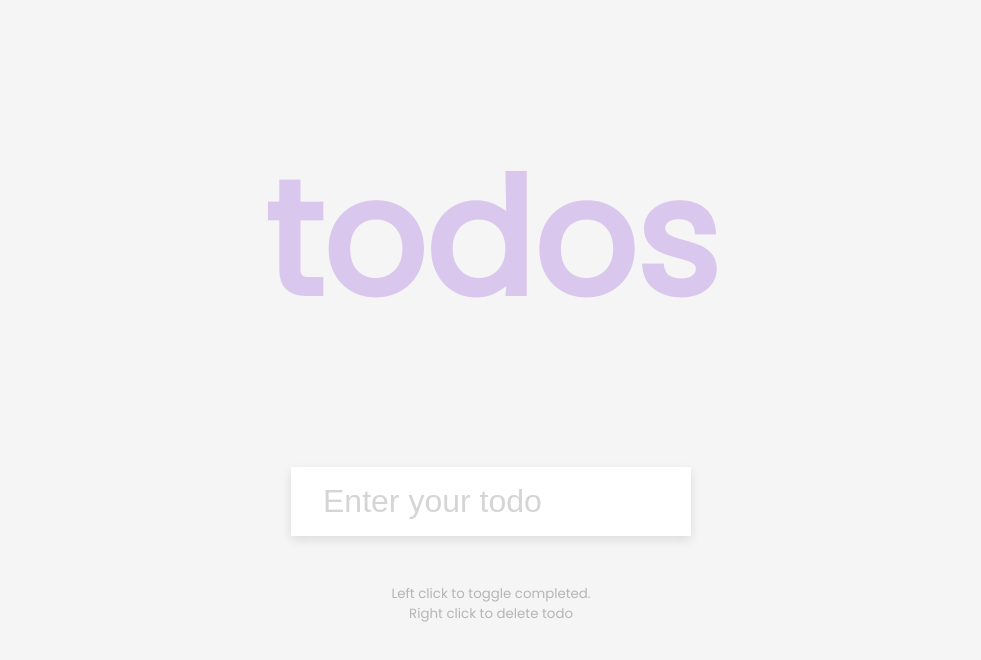
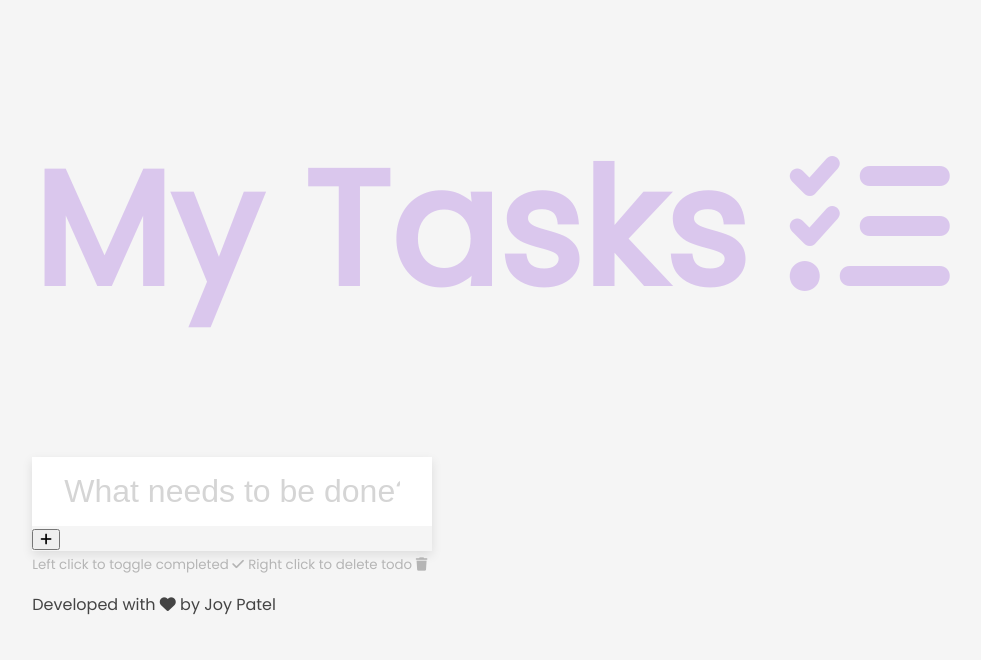
Before and after one commit to j2445/todo-list, a plain HTML site: page index.html in a window 1280 px wide. Shown: the part 82-742 px from the top of the page, without its empty margins (149-1130 px from the left). Drawn offline with Linux system fonts and the light colour scheme.

Commit message:
Update index.html

```diff
--- a/index.html
+++ b/index.html
@@ -4,17 +4,25 @@
     <meta charset="UTF-8" />
     <meta name="viewport" content="width=device-width, initial-scale=1.0" />
     <link rel="stylesheet" href="style.css" />
+    <link rel="stylesheet" href="https://cdnjs.cloudflare.com/ajax/libs/font-awesome/6.4.0/css/all.min.css" />
     <title>Todo List</title>
   </head>
   <body>
-    <h1>todos</h1>
-    <form id="form">
-      <input type="text" class="input" id="input" placeholder="Enter your todo" autocomplete="off">
-
+    <div class="container">
+      <h1 class="title">My Tasks <i class="fas fa-tasks"></i></h1>
+      <form id="form" class="todo-form">
+        <input type="text" class="input" id="input" placeholder="What needs to be done?" autocomplete="off">
+        <button type="submit" class="add-btn"><i class="fas fa-plus"></i></button>
+      </form>
       <ul class="todos" id="todos"></ul>
-    </form>
-    <small>Left click to toggle completed. <br> Right click to delete todo</small>
-
+      <div class="info">
+        <small>Left click to toggle completed <i class="fas fa-check"></i></small>
+        <small>Right click to delete todo <i class="fas fa-trash"></i></small>
+      </div>
+      <div class="developer-credit">
+        <p>Developed with <i class="fas fa-heart pulse"></i> by Joy Patel</p>
+      </div>
+    </div>
     <script src="script.js"></script>
   </body>
 </html>
```
